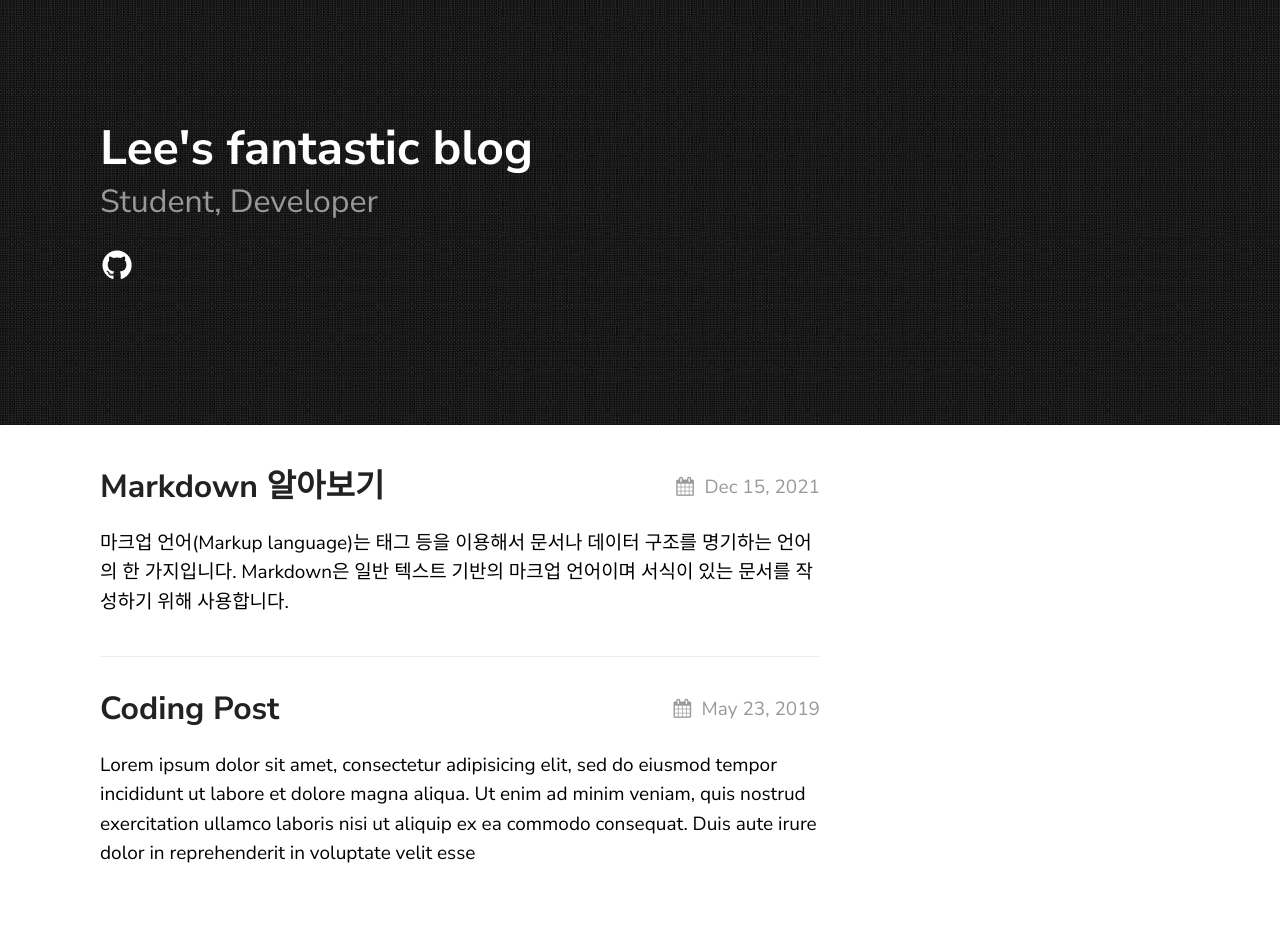
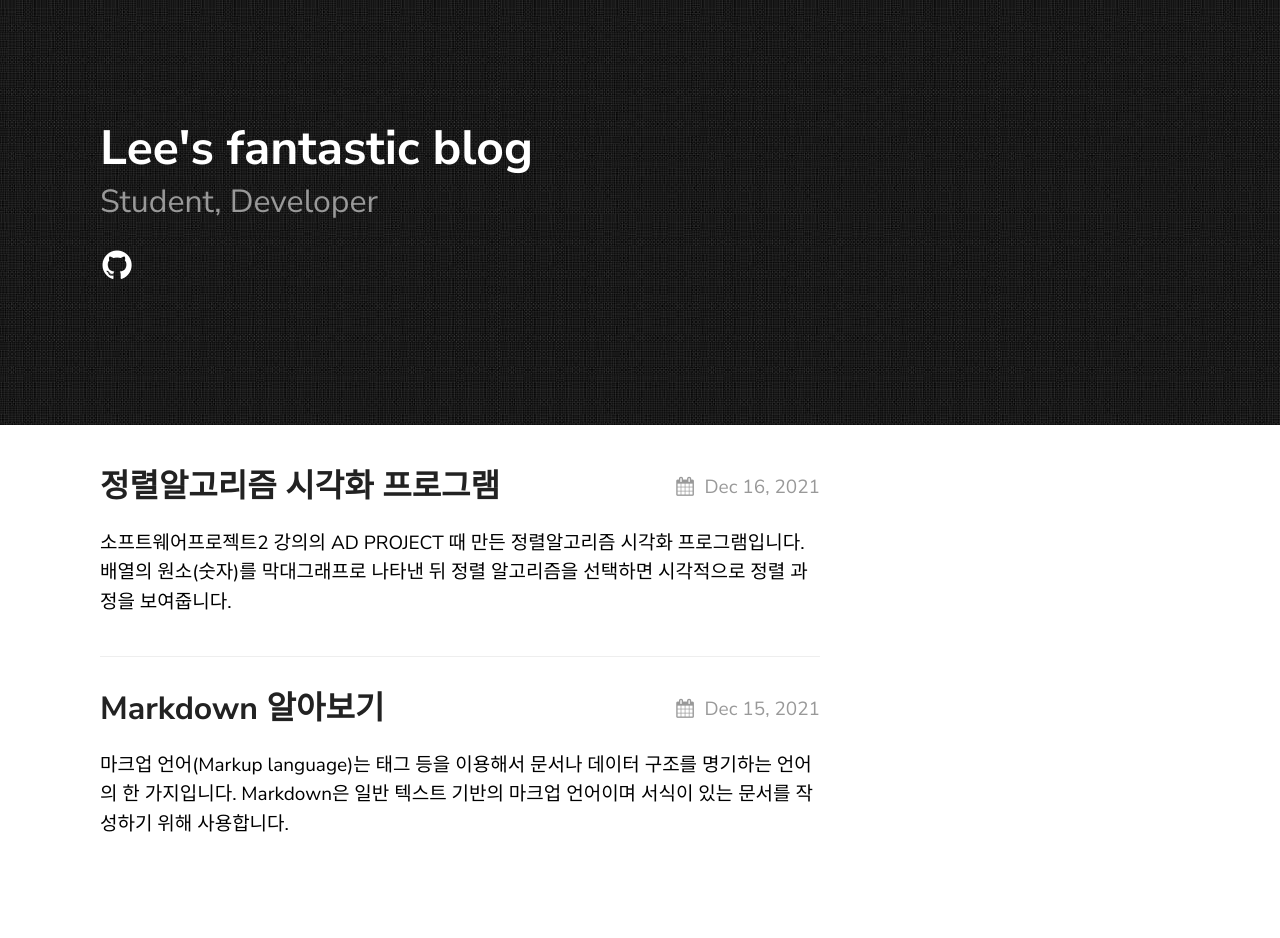
Before and after one commit to LeeJuYeop/LeeJuYeop.github.io, a Jekyll site: the page built from index.md, in a window 1280 px wide. Built offline with Jekyll 4.4.1, drawn with Linux system fonts in a browser that asks for light colours; after the commit the page ends 908 px from its top, so only the background shows below that.

Commit message:
포스트 작성 완료

````diff
--- a/_posts/2019-06-30-coding-post.markdown
+++ /dev/null
@@ -1,33 +0,0 @@
----
-layout: post
-title:  "Coding Post"
-description: An example post which shows code rendering.
-date:   2019-05-23 21:03:36 +0530
-categories: Javascript NodeJS
-comments: true
----
-Lorem ipsum dolor sit amet, consectetur adipisicing elit, sed do eiusmod tempor incididunt ut labore et dolore magna aliqua. Ut enim ad minim veniam, quis nostrud exercitation ullamco laboris nisi ut aliquip ex ea commodo consequat. Duis aute irure dolor in reprehenderit in voluptate velit esse
-
-```javascript
-const express = require('express')
-const app = express()
-
-app.get('/', function (req, res) {
-  res.send('Hello World')
-})
-
-app.listen(3000)
-```
-
-Lorem ipsum dolor sit amet, consectetur adipisicing elit. Aliquam qui voluptatem excepturi nemo similique atque sapiente aperiam, dolorum deleniti! Esse quam perferendis temporibus nemo at molestias necessitatibus tenetur cupiditate sapiente. Lorem ipsum dolor sit amet, consectetur adipisicing elit. Nihil et voluptatibus non labore officiis assumenda, distinctio perspiciatis blanditiis nesciunt rerum molestias impedit fugiat nulla qui libero minima quasi! Libero, iure.
-
-```scss
-body {
-	font-family: 'Nunito Sans', sans-serif;
-	line-height: 1.5em;
-	margin: 0;
-	-webkit-font-smoothing: antialiased;
-	-moz-osx-font-smoothing: grayscale;
-}
-```
-Lorem ipsum dolor sit amet, consectetur adipisicing elit. Aliquam rerum, ratione impedit necessitatibus facere soluta odio repellat asperiores neque! Sunt iusto quia suscipit amet inventore eum, vel molestiae reiciendis alias.
--- /dev/null
+++ b/_posts/2021-12-16-ADproject-post.markdown
@@ -0,0 +1,60 @@
+---
+layout: post
+title:  "정렬알고리즘 시각화 프로그램"
+description: SWP2 ADproject 발표
+date:   2021-12-16 20:32:43 +0530
+categories: Python
+comments: true
+---
+소프트웨어프로젝트2 강의의 AD PROJECT 때 만든 정렬알고리즘 시각화 프로그램입니다.
+배열의 원소(숫자)를 막대그래프로 나타낸 뒤 정렬 알고리즘을 선택하면 시각적으로 정렬 과정을 보여줍니다.
+
+https://github.com/LeeJuYeop/-KMU-SWP2-2021-2-ADProject
+
+
+# 프로젝트 진행 과정
+같은 학교 이주원(20151334) 팀원님과 협업하여 제작하였으며 GUI 부분을 주로 맡아주셨습니다.
+저는 정렬알고리즘을 구현하는 부분을 맡았습니다.
+
+# GUI
+PyQt5를 이용하여 GUI를 구성했습니다. 핵심 코드는 다음과 같습니다.
+
+먼저 interval 간격으로 drawUI를 호출합니다.
+```python
+# timer: interval 간격으로 drawUI를 호출
+  self.timer = QTimer()
+  self.timer.start(self.drawConfig['interval'])
+  self.timer.timeout.connect(self.drawUI)
+
+  self.sort1 = Sort1()
+  self.sort2 = Sort2()
+
+  self.initUI()
+  self.setEvents()
+```
+
+drawUI는 drawList를 토대로 그래프를 그립니다. 이 때 drawList는 정렬 알고리즘에서 배열의 순서가 바뀔 때마다 갱신됩니다.
+```python
+  def drawUI(self):
+        if len(self.drawList) < 1: return
+        if 'error' in self.drawList[0]:
+            self.setText(self.drawList[0]['error'])
+        if 'values' in self.drawList[0] and 'color' in self.drawList[0]:
+            self.values = list(self.drawList[0]['values'])
+            self.colors = self.drawList[0]['color']
+            self.drawList.pop(0)
+            self.update()
+```
+
+# 정렬 알고리즘
+총 10개의 정렬 알고리즘을 구현했습니다.
+-bogo 정렬
+-bubble 정렬
+-cocktail 정렬
+-selection 정렬
+-counting 정렬
+-merge 정렬
+-insert 정렬
+-heap 정렬
+-quick 정렬
+-intro 정렬
--- a/_posts/2021-12-16-Markdown-post.markdown
+++ b/_posts/2021-12-16-Markdown-post.markdown
@@ -19,7 +19,7 @@ Markdown은 일반적인 마크업 언어보다 작성이 쉽다는 장점이
 
 예를들어 **강조체(bold)**는 `**bold**` 로 작성합니다.
 
-기울임체는 *기울임체(italic)*는 `*italic*` 로 작성합니다.
+기울임체는 *기울임체(italic)*는 `*italic*` 으로 작성합니다.
 
 제목은 #으로 나타내며 #의 갯수를 최대 6개까지 하면서 크기를 조정할 수 있습니다.
 # 제목
````
